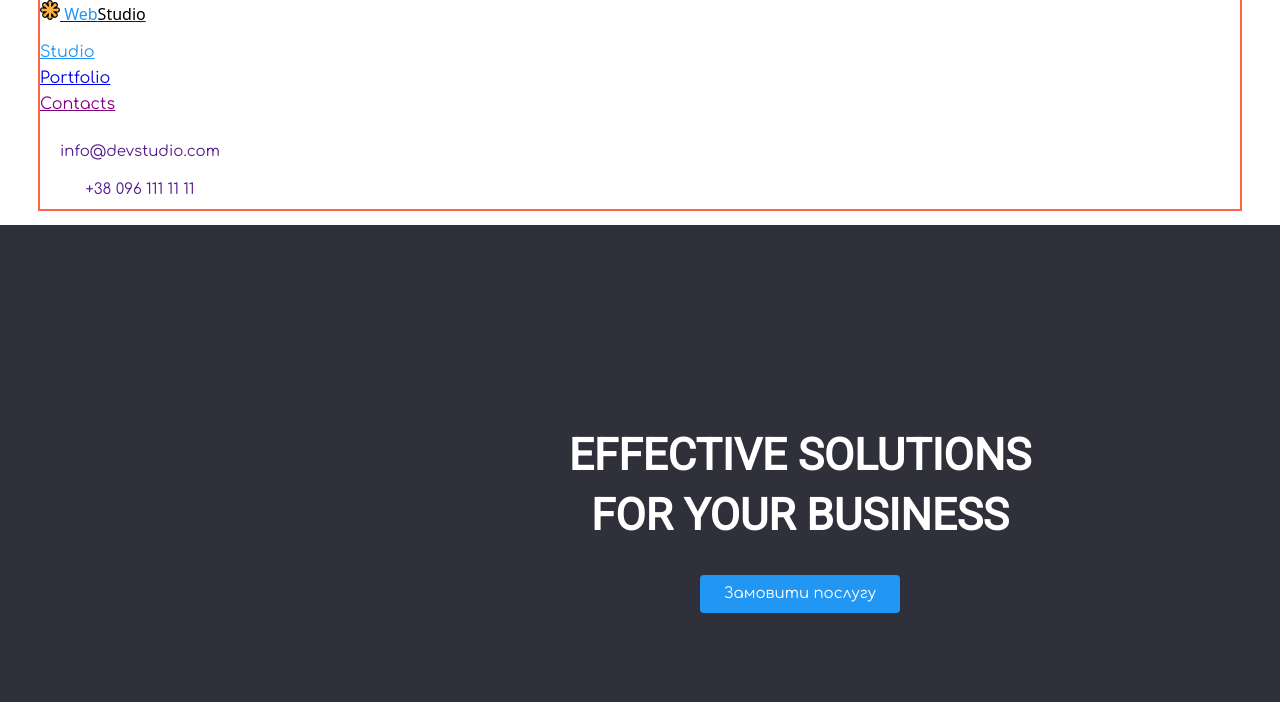
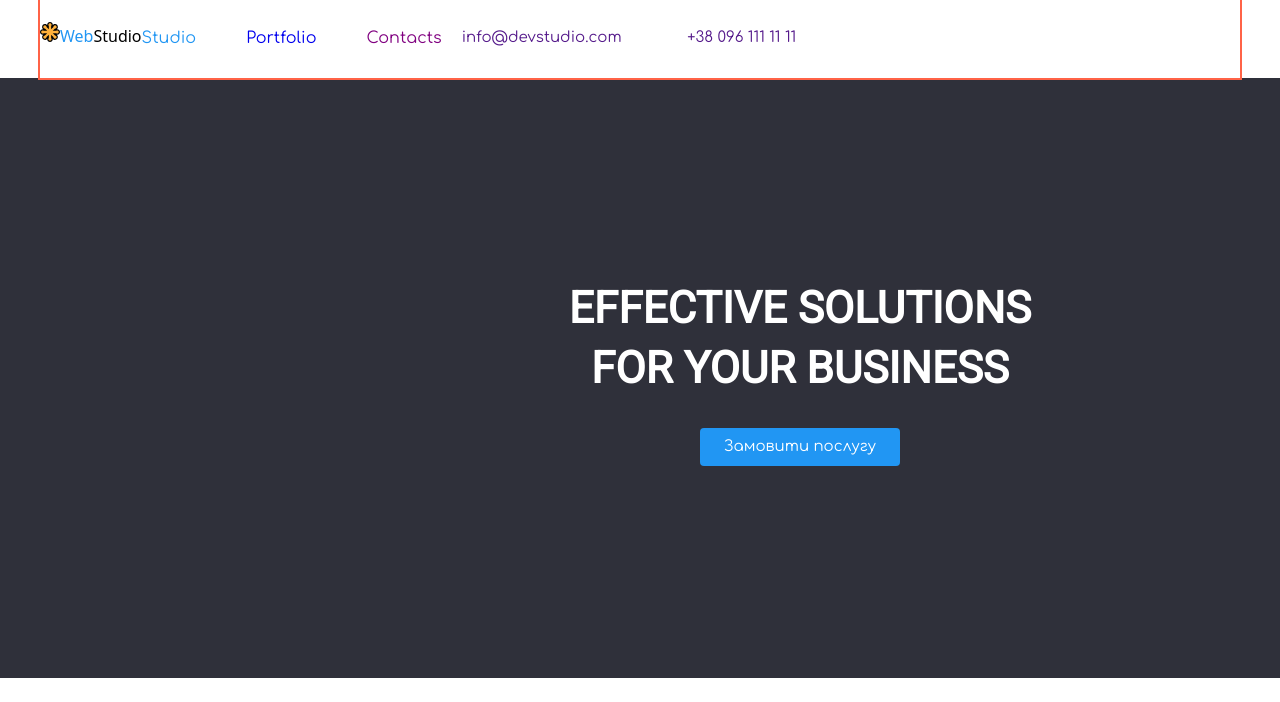
Before and after one commit to anfernee84/verstka, a plain HTML site: page index.html in a window 1280 px wide. Shown: the top 702 px of the page. Drawn offline with nearby package versions, Linux system fonts and the light colour scheme.

Commit message:
added_header_flex

```diff
--- a/css/styles.css
+++ b/css/styles.css
@@ -34,10 +34,24 @@ body {
 /* site-nav */
 ul,
 ol,
+li,
 .list {
   list-style-type: none;
 }
+a {
+  text-decoration:none;
+}
+.site-nav {
+  line-height: 1.6;
+  cursor: pointer;
+  display: flex;
+}
 
+.site-nav a{
+  display: block;
+  padding-top: 10px;
+  padding-bottom: 10px;
+}
 .site-nav a:hover,
 .site-nav a:focus {
   color: #2196f3;
@@ -51,6 +65,21 @@ ol,
   color: #2196f3;
 }
 
+.site-nav .item + .item {
+  margin-left: 50px;
+}
+
+.main-nav{
+  display: inline-flex;
+  flex-direction:row;
+  align-items: center;
+
+
+}
+
+.logo{
+  margin-bottom: 10px;
+}
 .logo-first:hover,
 .logo-second:hover {
   color: green;
@@ -105,7 +134,14 @@ figure {
 /* .communication-nav .link {
   color: #757575;
 } */
+.communication-nav .button{
+  margin-top: 3px;
+}
 
+.list{
+  display: flex;
+
+}
 .our-team .title {
   color: var(--primary-black-color);
   font-weight: 700;
@@ -138,26 +174,11 @@ figure {
 }
 
 .button.primary {
-  /* position: absolute; */
-
-  /* height: 1.5rem; */
-
-  /* left: 711.25px; */
-  /* top: 430px; */
   background-color: #2196f3;
-  /* box-shadow: 0px 4px 4px rgba(0, 0, 0, 0.15); */
-
   color: #fff;
-
-  /* vertical-align: middle; */
 }
 
 .portfolio-link,
-.site-nav {
-  line-height: 1.6;
-  cursor: pointer;
-}
-
 .portfolio-link-button:hover,
 .portfolio-link-button:focus {
   background-color: #2196f3;
@@ -170,17 +191,12 @@ figure {
     Cantarell, 'Open Sans', 'Helvetica Neue', sans-serif;
 }
 
-.container {
-  margin-left: auto;
-  margin-right: auto;
-  /* height: 100px; */
-  /* background-color: tomato; */
-  outline: 2px solid tomato;
-  width: 1200px;
-}
+
 
 .page-header {
   background-color: #fff;
+
+
 }
 
 ul {
@@ -196,3 +212,14 @@ figure {
   margin-top: 0px;
   margin-bottom: 0px;
 }
+
+
+
+.container {
+  margin-left: auto;
+  margin-right: auto;
+  outline: 2px solid tomato;
+  width: 1200px;
+  display: flex;
+
+}
--- a/index.html
+++ b/index.html
@@ -4,7 +4,7 @@
     <meta charset="UTF-8" />
     <meta http-equiv="X-UA-Compatible" content="IE=edge" />
     <meta name="viewport" content="width=device-width, initial-scale=1.0" />
-    <title>Module 01</title>
+    <title>Studio</title>
     <link
       href="https://fonts.googleapis.com/css2?family=Comfortaa&family=Raleway&family=Roboto:wght@400&display=swap"
       rel="stylesheet"
@@ -18,17 +18,19 @@
   <body class="page">
     <header class="page-header">
       <div class="container">
-        <nav>
+        <nav class="main-nav">
           <a href="./index.html" class="logo"
-            ><img src="./img/logo.svg" alt="" width="20" /><span class="logo-first"> Web</span
+            ><img src="./img/logo.svg" alt="" width="20" /><span
+              class="logo-first"
+              >Web</span
             ><span class="logo-second">Studio</span>
           </a>
           <ul class="site-nav">
-            <li>
+            <li class="item">
               <a href="" class="current">Studio</a>
             </li>
-            <li><a href="./portfolio.html">Portfolio</a></li>
-            <li><a href="">Contacts</a></li>
+            <li class="item"><a href="./portfolio.html">Portfolio</a></li>
+            <li class="item"><a href="">Contacts</a></li>
           </ul>
         </nav>
         <ul class="communication-nav list">
@@ -54,19 +56,30 @@
         <ul class="our-strength">
           <li>
             <h2 class="feature-title">УВАГА ДО ДЕТАЛЕЙ</h2>
-            <p>Ідейні міркування, і навіть початок повсякденної роботи з формування позиції.</p>
+            <p>
+              Ідейні міркування, і навіть початок повсякденної роботи з
+              формування позиції.
+            </p>
           </li>
           <li>
             <h2>ПУНКТУАЛЬНІСТЬ</h2>
-            <p>Завдання організації, особливо рамки і місце навчання кадрів тягне у себе.</p>
+            <p>
+              Завдання організації, особливо рамки і місце навчання кадрів тягне
+              у себе.
+            </p>
           </li>
           <li>
             <h2>ПЛАНУВАННЯ</h2>
-            <p>Так само консультація з широким активом значною мірою зумовлює.</p>
+            <p>
+              Так само консультація з широким активом значною мірою зумовлює.
+            </p>
           </li>
           <li>
             <h2>СУЧАСНІ ТЕХНОЛОГІЇ</h2>
-            <p>Значимість цих проблем настільки очевидна, що реалізація планових завдань.</p>
+            <p>
+              Значимість цих проблем настільки очевидна, що реалізація планових
+              завдань.
+            </p>
           </li>
         </ul>
       </section>
@@ -112,7 +125,11 @@
           </li>
           <li>
             <figure>
-              <img src="./img/Jar_Jar_SWSB.jpg" alt="jar_jar_binks" width="270" />
+              <img
+                src="./img/Jar_Jar_SWSB.jpg"
+                alt="jar_jar_binks"
+                width="270"
+              />
               <figcaption class="description">
                 <h3 class="title">Jar Jar Binks</h3>
                 Junior Developer
@@ -130,7 +147,11 @@
           </li>
           <li>
             <figure>
-              <img src="./img/Darth-Vader.jpg" alt="I`m your father" width="270" />
+              <img
+                src="./img/Darth-Vader.jpg"
+                alt="I`m your father"
+                width="270"
+              />
               <figcaption class="description">
                 <h3 class="title">Darth Vader</h3>
                 Team Lead
@@ -141,7 +162,10 @@
       </section>
     </main>
     <footer>
-      <a href="/"><span class="logo-first"> Web</span><span class="logo-second">Studio</span></a>
+      <a href="/"
+        ><span class="logo-first"> Web</span
+        ><span class="logo-second">Studio</span></a
+      >
       <address>
         м. Київ, <br />
         пр-т Лесі Українки, 26 <br />
```
Also changed, not shown: portfolio.html (+15 -6 lines).
